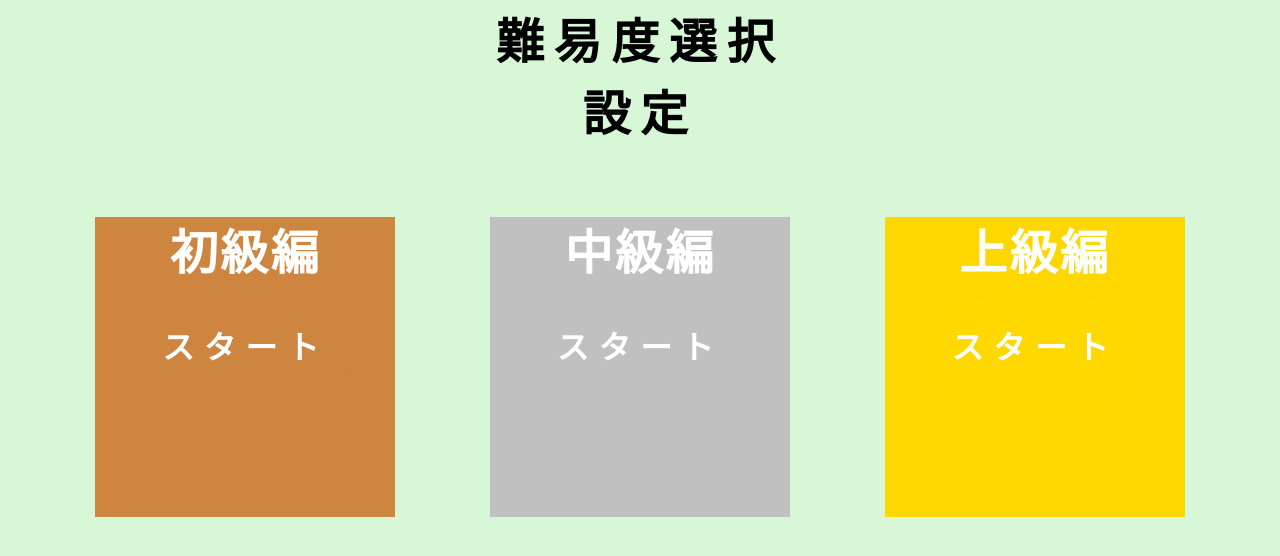
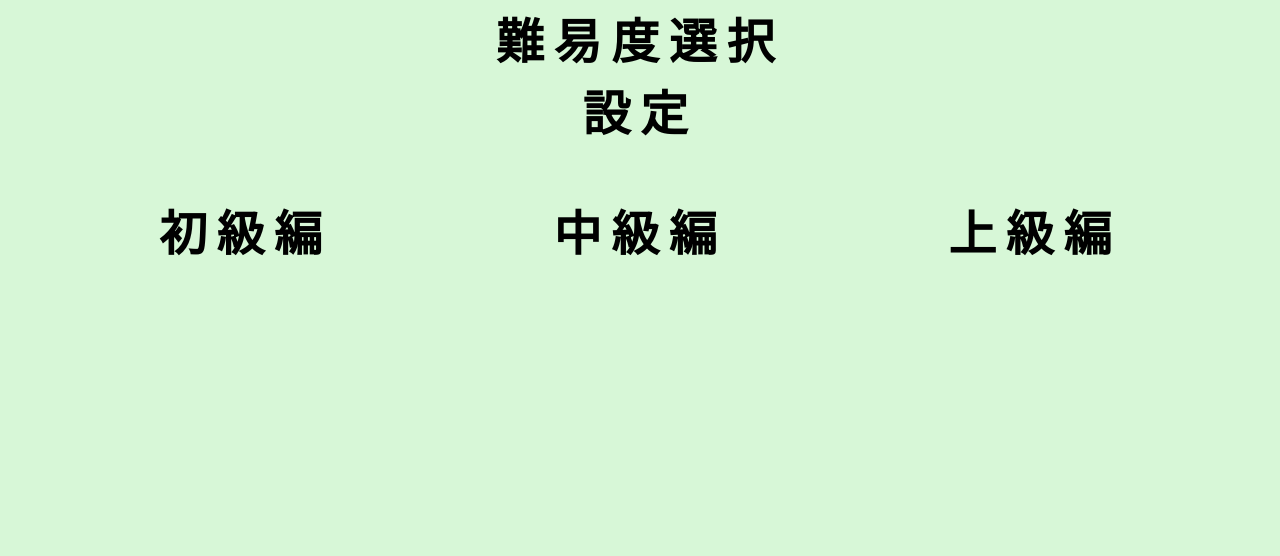
Before and after one commit to furu0202/Prefectures-App, a Next.js app: page /level in a window 1280 px wide. Shown: the top 556 px of the page. Built offline with nearby package versions, Linux system fonts and the light colour scheme.

Commit message:
mapを用いて各タイトルの繰り返しを実装

```diff
--- a/app/level/page.jsx
+++ b/app/level/page.jsx
@@ -5,19 +5,19 @@ import Link from 'next/link';
 const ITEMS = [
   {
     title: '初級編',
-    id: 'beginner',
+    href: 'beginner',
     text: `初級編`,
   },
 
   {
     title: '中級編',
-    id: 'intermediate',
+    href: 'intermediate',
     text: `中級編`,
   },
 
   {
     title: '上級編',
-    id: 'advanced',
+    href: 'advanced',
     text: '上級編',
   },
 ];
@@ -34,7 +34,10 @@ const page = () => {
           </Link>
         </div>
         <div className={styles.buttonArea}>
-          <div className={styles.beginner}>
+          {ITEMS.map((item) => {
+            return <h2 className={styles.title}>{item.title}</h2>;
+          })}
+          {/* <div className={styles.beginner}>
             <h2 className={styles.begginerTitle}>初級編</h2>
             <Link className={styles.buttonBeginner} href={'beginner'}>
               スタート
@@ -51,7 +54,7 @@ const page = () => {
             <Link className={styles.buttonAdvanced} href={'advanced'}>
               スタート
             </Link>
-          </div>
+          </div> */}
         </div>
       </main>
     </div>
```
